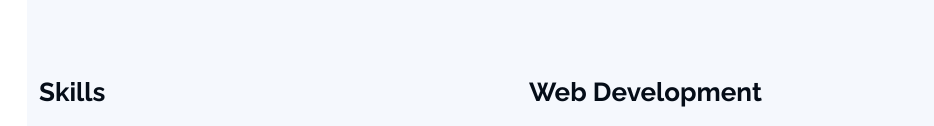
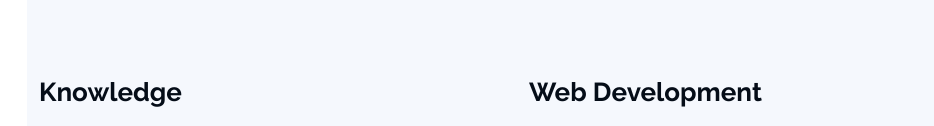
Before and after one commit to CuptainTeamo/RuiyanShi.github.io, a plain HTML site: page index.html in a window 1280 px wide. Shown: the part 1294-1420 px from the top of the page, without its empty margins (273-1207 px from the left). Drawn offline with nearby package versions, Linux system fonts and the light colour scheme.

Commit message:
Update index.html

```diff
--- a/index.html
+++ b/index.html
@@ -155,7 +155,7 @@
           </div>
           <div id="skillImgs" class="row">
             <div id="skillImgs" data-aos="fade-up" class="col-lg-6">
-              <h6>Skills</h6>
+              <h6>Knowledge</h6>
               <img src="./assets/img/skills/DS Logo.png" />
               <img src="./assets/img/skills/github.png" />
               <img src="./assets/img/skills/linux.png" />
```
